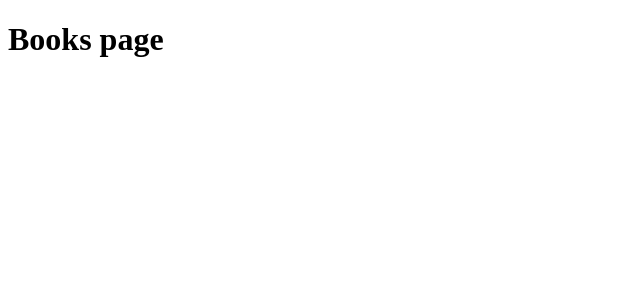
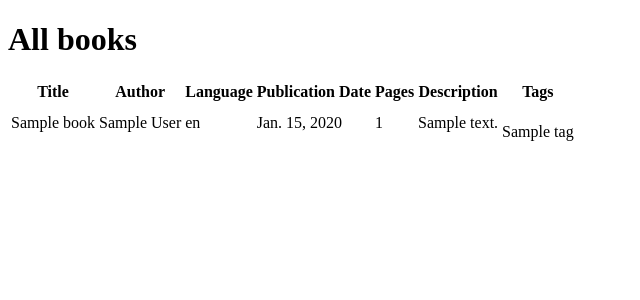
Before and after one commit to knaiskes/libraryArchive, a Django app: page /books/ in a window 1280 px wide. Shown: the top 300 px of the page, without its empty margins (0-640 px from the left). Run offline with Django 3.2, Linux system fonts and the light colour scheme; tables that the repository leaves empty hold one stand-in row (values such as "Sample post").

Commit message:
list all books in template table

```diff
--- a/libraryArchive/books/templates/books/books.html
+++ b/libraryArchive/books/templates/books/books.html
@@ -1,6 +1,31 @@
 {% extends "base.html" %}
 {% block content %}
 
-<h1>Books page</h1>
+<h1>All books</h1>
+
+<table>
+  <tr>
+    <th>Title</th>
+    <th>Author</th>
+    <th>Language</th>
+    <th>Publication Date</th>
+    <th>Pages</th>
+    <th>Description</th>
+    <th>Tags</th>
+   </tr>
+
+  {% for book in books_list %}
+  <tr>
+    <td>{{ book.title }}</td>
+    <td>{{ book.author }}</td>
+    <td>{{ book.language }}</td>
+    <td>{{ book.publication_date }}</td>
+    <td>{{ book.pages }}</td>
+    <td>{{ book.description }} </td>
+    <td>{% for tag in book.tags.all %}<br/>{{tag}}{% endfor %}</td>
+    </tr>
+{% endfor %}
+
+</table>
 
 {% endblock content %}
--- a/libraryArchive/books/views.py
+++ b/libraryArchive/books/views.py
@@ -1,4 +1,9 @@
 from django.shortcuts import render
+from .models import Book
 
 def books(request):
-    return render(request, 'books/books.html')
+    books_list = Book.objects.all()
+    context = {
+        'books_list': books_list,
+    }
+    return render(request, 'books/books.html', context)
```
